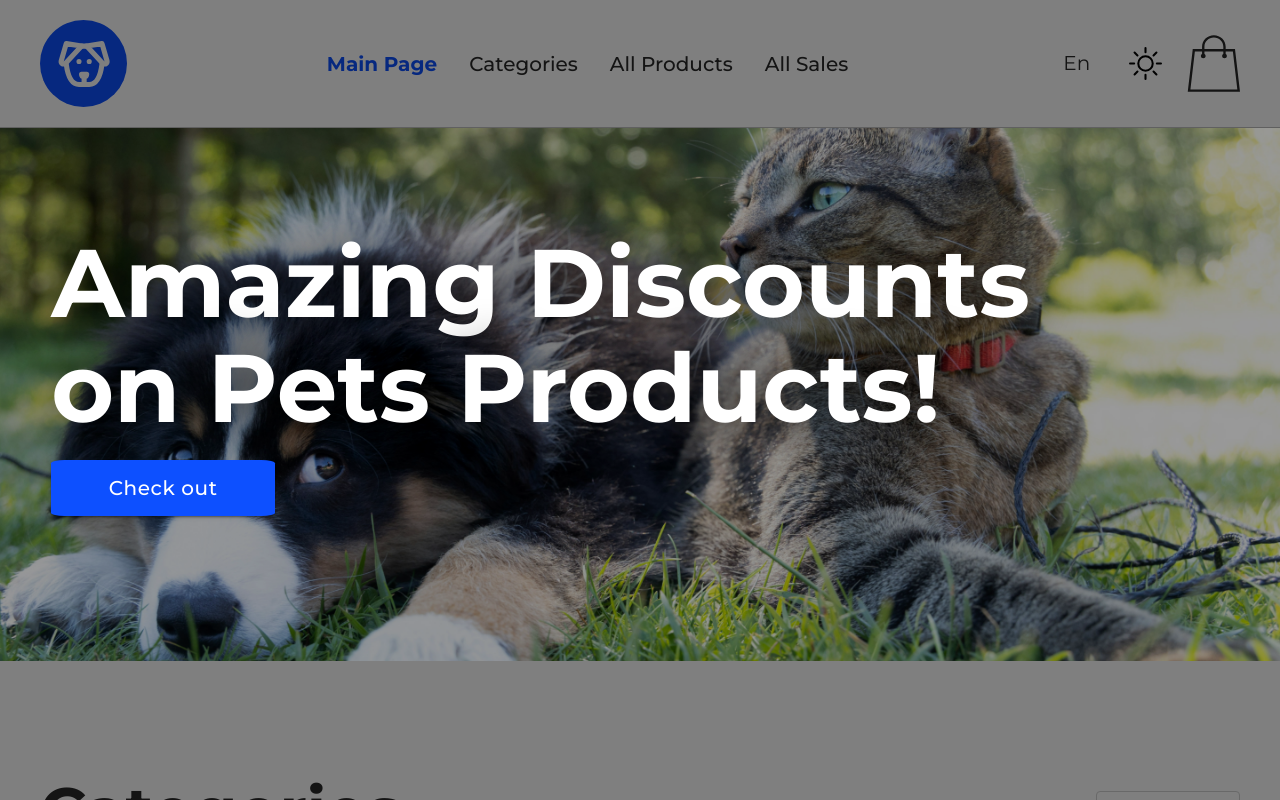
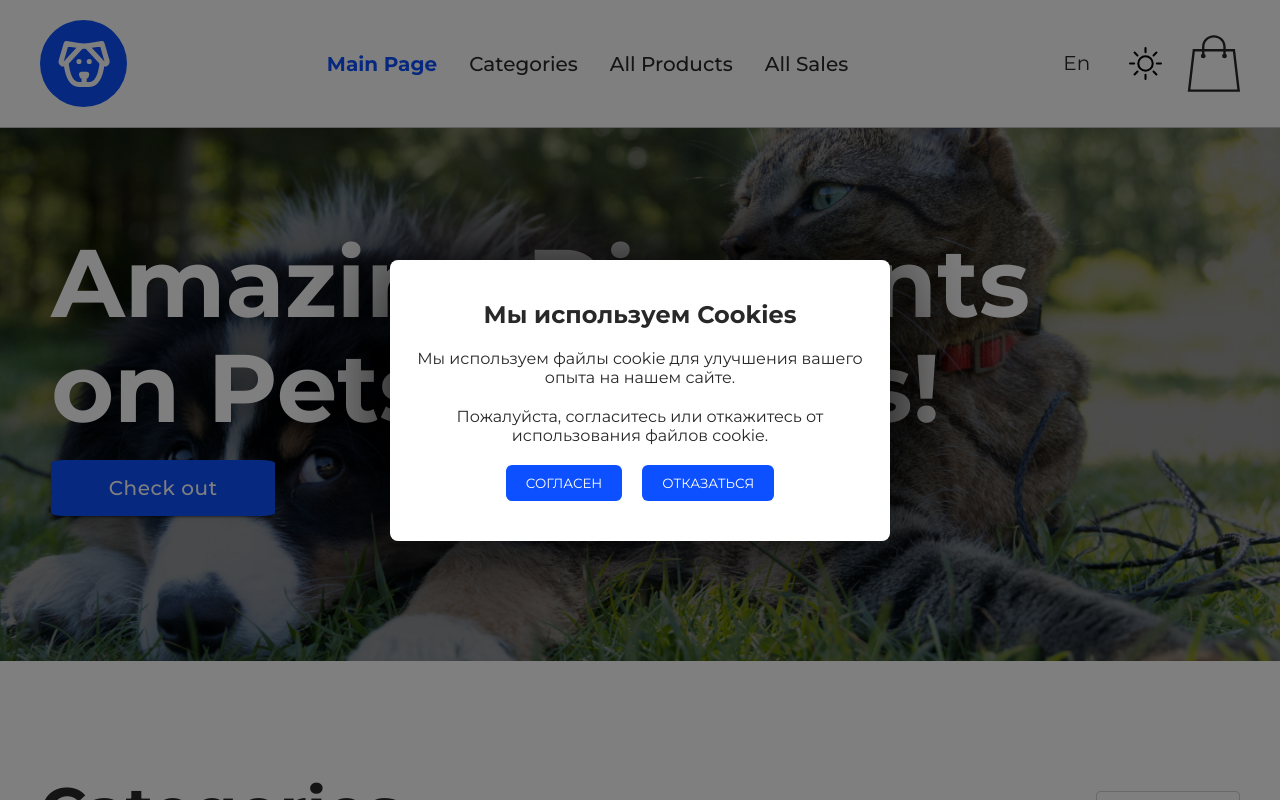
Before and after one commit to Serhii-1979/FINAL_PROJECT_REACT, a React (Create React App) app: page / in a window 1280 px wide. Shown: the top 800 px of the page. Built offline with nearby package versions, Linux system fonts and the light colour scheme; no server answers.

Commit message:
008.08.2024_02.04

```diff
--- a/src/index.css
+++ b/src/index.css
@@ -11,10 +11,9 @@
 .App {
   margin: 0 auto;
   max-width: 1400px;
-  background-color: #fff;
+  background-color: var(--background-color);
   box-shadow: 1px 0 50px rgb(0, 0, 0, 0.25);
-  /* border-left: 1px solid rgb(199, 199, 199); */
-  /* border-right: 1px solid rgb(199, 199, 199); */
+
 }
 
 :root {
@@ -38,7 +37,7 @@
   --input-bg-dark: #555;
   --input-border-light: #ddd;
   --input-border-dark: #adadad;
-  --body-bg-light: #ffffff;
+  --body-bg-light: #e4e4e4;
   --body-bg-dark: #1a1a1a;
   --line-color-light: #dddddd;
   --line-color-dark: #b0b0b0;
--- a/src/layout/Modal/CookieModal.module.css
+++ b/src/layout/Modal/CookieModal.module.css
@@ -9,6 +9,7 @@
   display: flex;
   justify-content: center;
   align-items: center;
+  z-index: 4;
 }
 
 .modal_content {
```
